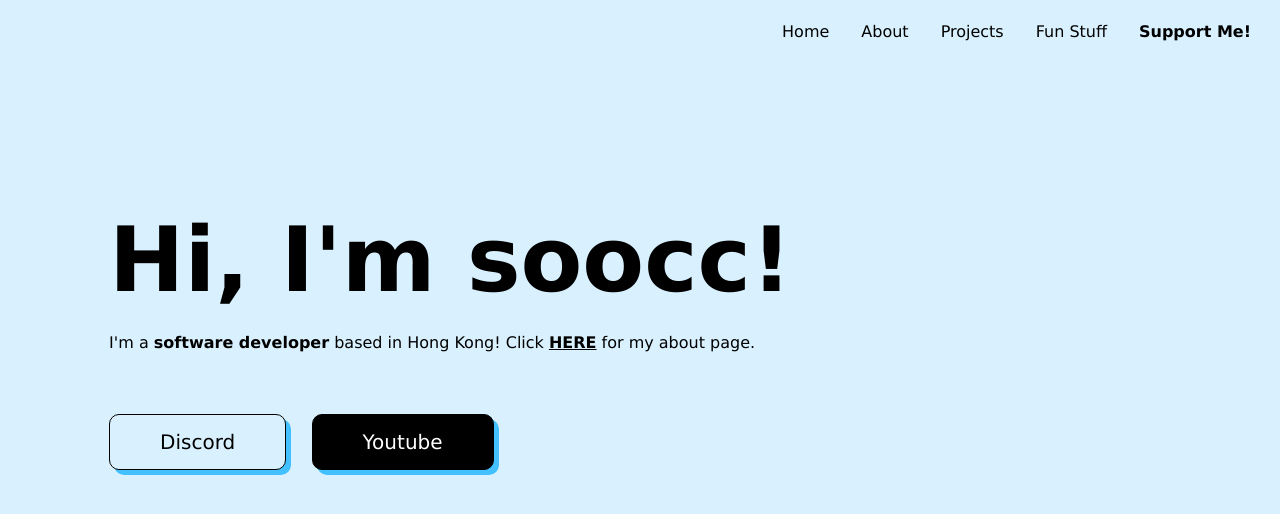
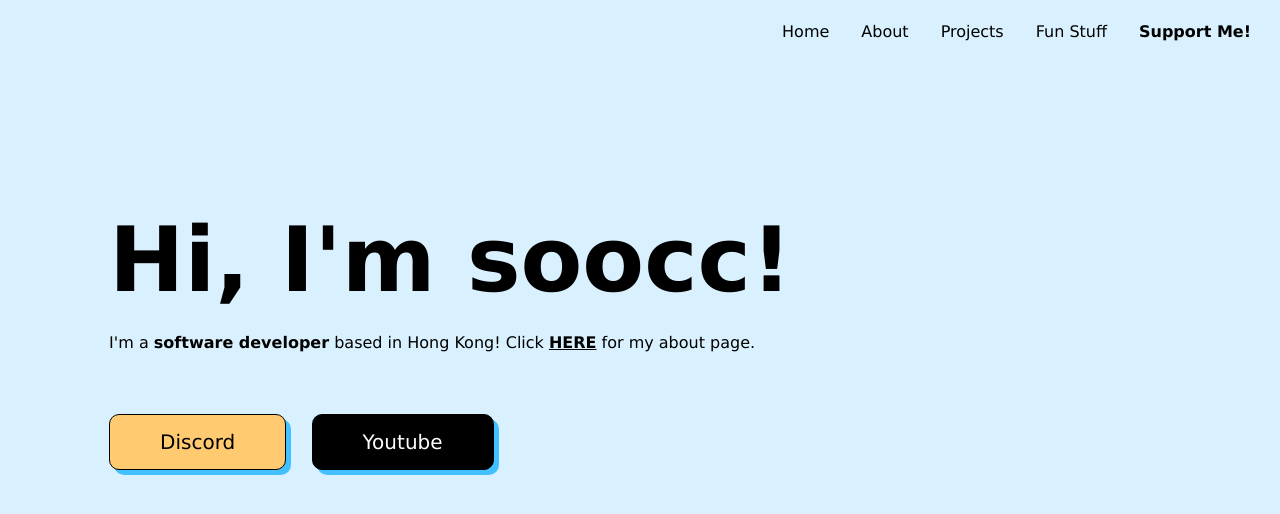
Before and after one commit to soocc/sooccsocks2, a Jekyll site: the page built from index.html, in a window 1280 px wide. Shown: the top 514 px of the page. Built offline with Jekyll 4.4.1, drawn with Linux system fonts in a browser that asks for light colours.

Commit message:
Update styles.css

```diff
--- a/styles/styles.css
+++ b/styles/styles.css
@@ -86,7 +86,7 @@
 
 .abutton {
   color: black;
-  background-color: #d9f1fe;
+  background-color: #ffca70;
   font-size: 20px;
   display: block;
   text-decoration: none;
@@ -101,19 +101,12 @@
   border-radius: 10px 10px 10px 10px;
   cursor: pointer;
   box-shadow: 5px 5px 0px #42c0ff;
+  transition: box-shadow 500ms ease-in-out, margin-top 500ms ease-in-out;
 }
 
-.abutton:before {
+.abutton:hover {
   box-shadow: 9px 9px 0px #68cbfc;
   margin-top: 37px;
-  position: absolute;
-  z-index; -1;
-  opacity: 0;
-  transition: box-shadow 200ms ease-in-out;
-}
-
-.abutton hover:before {
-  opacity: 1;
 }
 
 
```
